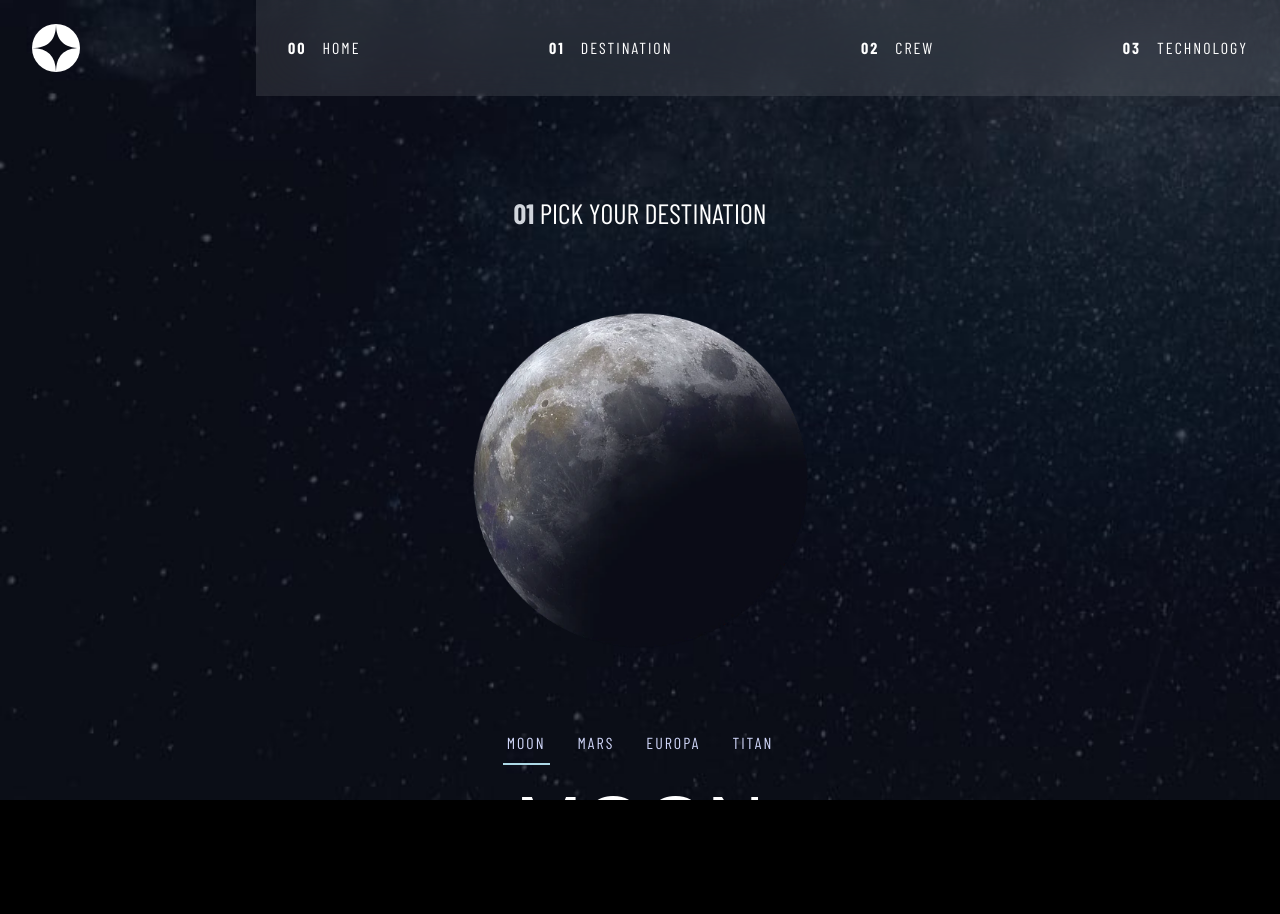
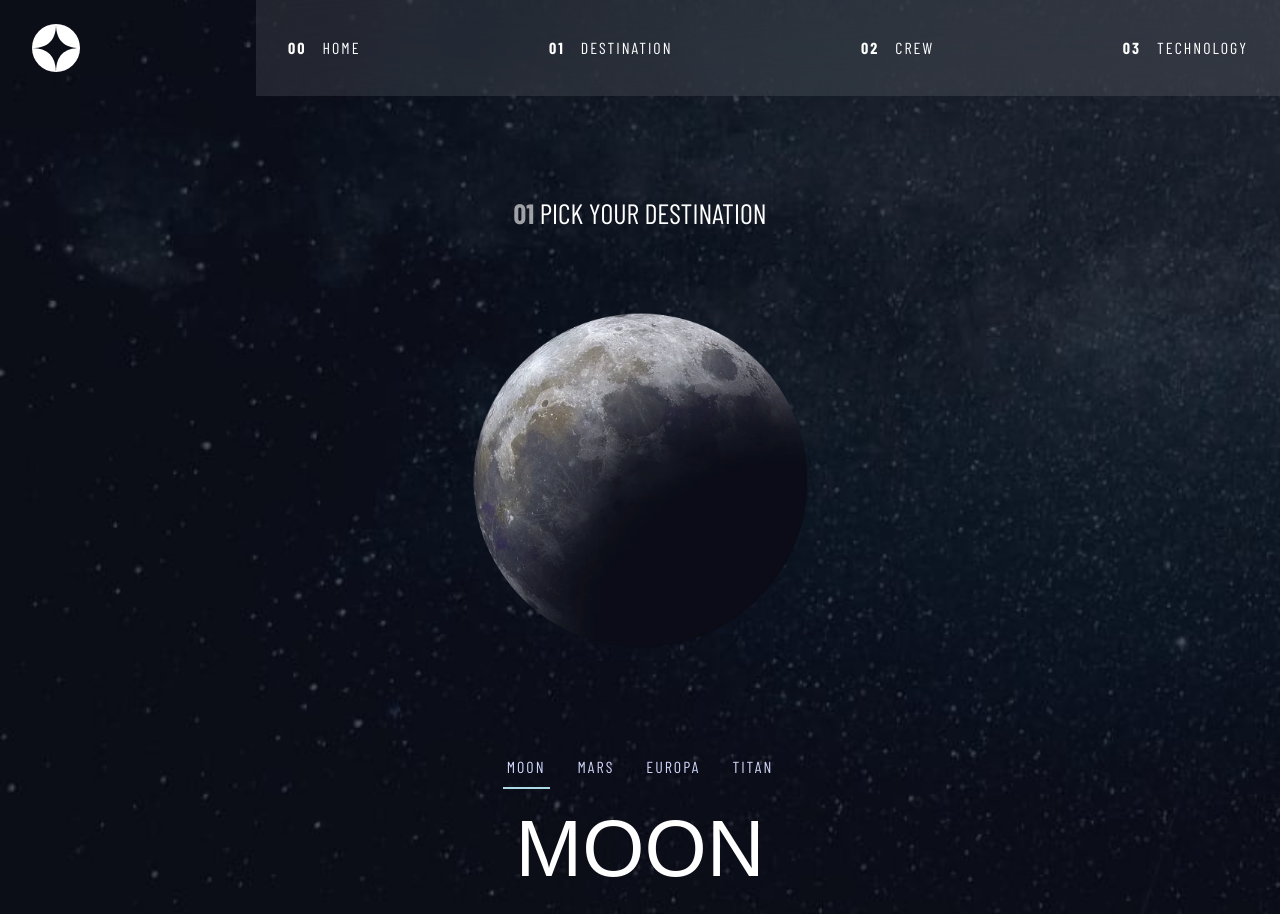
Before and after one commit to LukCen/LBJSpaceTravel, a Vue app: page /destination in a window 1280 px wide. Shown: the top 914 px of the page. Before the commit the page ends 800 px from the top, so only its background shows below. Built offline with nearby package versions, Linux system fonts and the light colour scheme; a web font is replaced by a local one.

Commit message:
destination view - changes to make it more akin to the project, h1 and content in the same container, added superlight color

```diff
--- a/index.html
+++ b/index.html
@@ -36,7 +36,7 @@
 </head>
 
 <body>
-  <div id="app" class="h-screen"></div>
+  <div id="app" class="min-h-screen"></div>
   <script type="module" src="/src/main.ts"></script>
 </body>
 
--- a/src/components/Destination.vue
+++ b/src/components/Destination.vue
@@ -43,18 +43,18 @@ const activeId = ref(0)
 </script>
 <template>
   <main
-    class="destination relative flex flex-col h-[calc(100%-96px)] w-full gap-300 p-600 tablet:p-1200 desktop:p-1200 desktop:items-center desktop:justify-center">
-    <h1 class="text-preset-5 uppercase text-white text-center desktop:text-left desktop:relative desktop:top-o"><span
-        class="text-gray-300 font-bold">01
-      </span>Pick your destination</h1>
+    class="destination relative flex flex-col min-h-[calc(100%-96px)] w-full gap-300 p-600 tablet:p-1200 desktop:px-1200 desktop:py-0 desktop:items-center desktop:justify-center">
     <section
-      class="content flex flex-col desktop:flex-row items-center desktop:justify-center gap-300 text-white desktop:gap-1600 desktop:min-h-[750px] desktop:min-w-[1600px]">
-      <div class="img flex">
-        <img :src="data[activeId].img" alt="" class="scale-75 desktop:scale-100">
-
+      class="content flex flex-col items-center desktop:justify-center gap-300 text-white desktop:gap-1600 desktop:min-h-[750px] desktop:max-w-[75%]">
+      <h1 class="w-full text-preset-5 uppercase text-white text-center desktop:text-left desktop:relative">
+        <span class="text-superlight font-bold">01
+        </span>Pick your destination
+      </h1>
+      <div class="content flex flex-col w-full desktop:flex-row gap-600">
+        <div class="img flex justify-center flex-2/4">
+          <img :src="data[activeId].img" alt="" class="scale-75 aspect-square">
         </div>
-      <div
-        class="text desktop:flex desktop:flex-col gap-300 w-full desktop:max-w-[500px] text-center desktop:text-left">
+        <div class="text flex-2/4 desktop:flex desktop:flex-col gap-300 w-full text-center desktop:text-left">
           <ul class="flex justify-center gap-300 desktop:justify-start">
             <li v-for="item in data"><button :id="item.id" @click="activeId = item.id"
                 :class="{ isActive: activeId === item.id }"
@@ -77,6 +77,8 @@ const activeId = ref(0)
             </div>
           </div>
         </div>
+
+      </div>
     </section>
   </main>
 </template>
--- a/src/style.css
+++ b/src/style.css
@@ -5,7 +5,7 @@
   /* colors */
   --color-dark: #0B0D17;
   --color-light: #D0D6F9;
-
+  --color-superlight: rgba(255, 255, 255, 0.6);
   /* breakpoints */
 
   --breakpoint-tablet: 768px;
```
Lines whose indentation alone changed are shown as unchanged.
